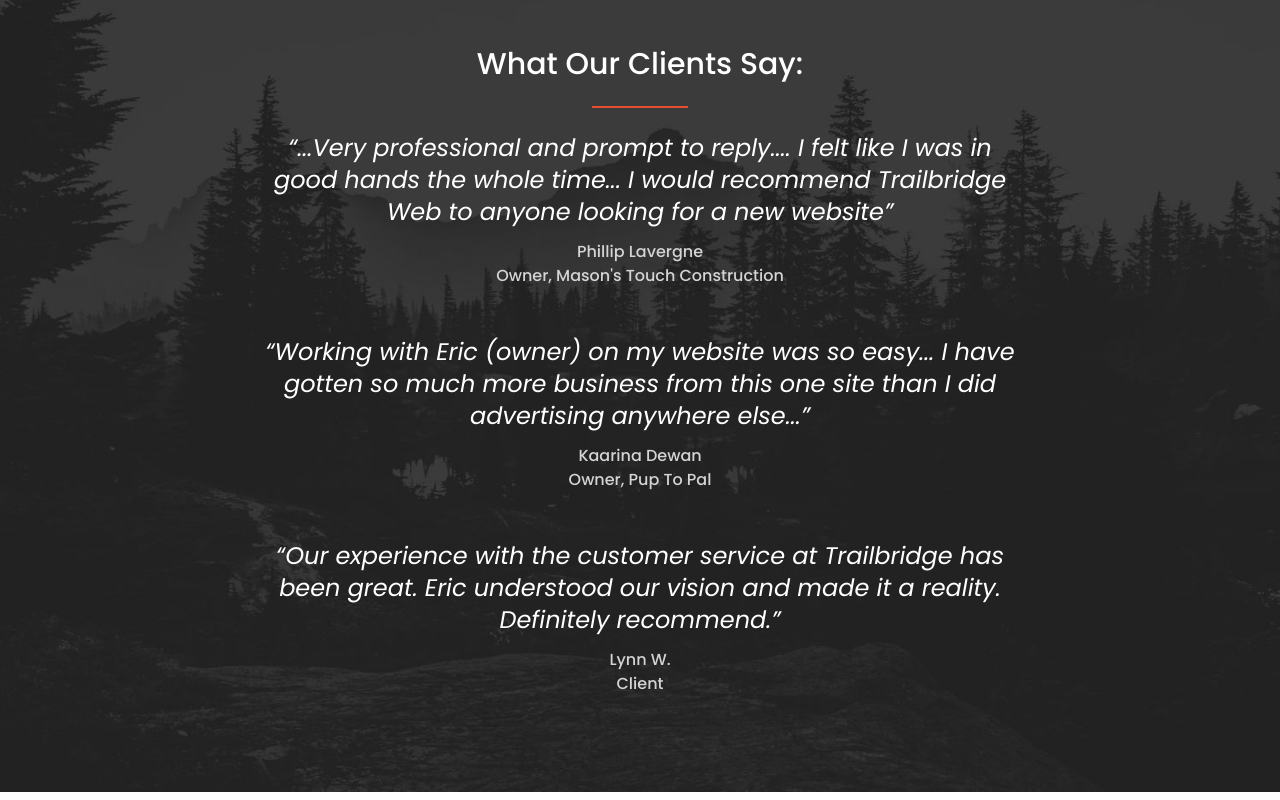
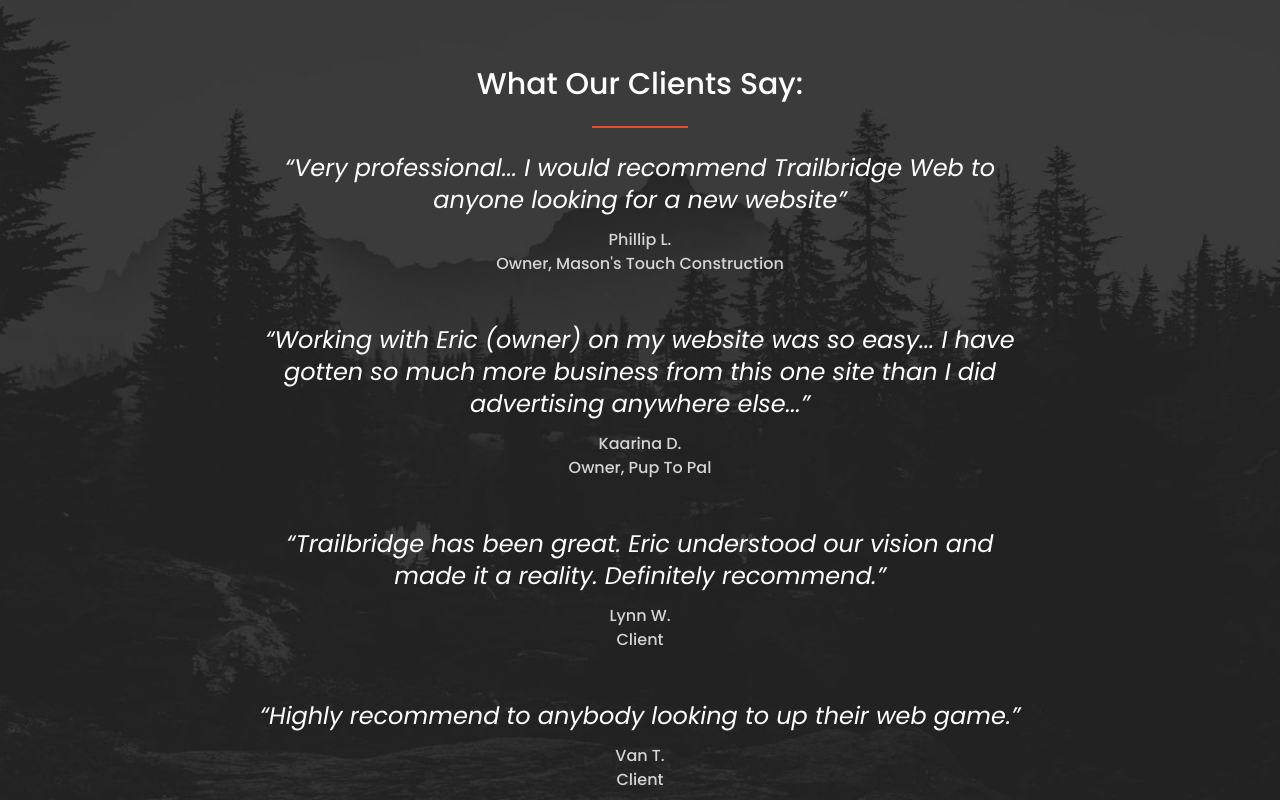
Before and after one commit to EMurrell/Agency-Beta, a Next.js app: page / in a window 1280 px wide. Shown: the part 1720-2520 px from the top of the page. Built offline with nearby package versions, Linux system fonts and the light colour scheme.

Commit message:
fix testimonials section, FAQ section

```diff
--- a/components/About.js
+++ b/components/About.js
@@ -8,13 +8,13 @@ export default function About() {
       className="flex flex-col justify-center px-8 py-10 text-center md:py-12 font-display lg:px-16"
     >
       <FadeUp>
-        <h1 className="py-4 mt-10 text-3xl font-medium text-center md:text-3xl text-neutral-800">
+        <h1 className="pt-4 pb-6 mt-10 text-3xl font-medium text-center md:text-4xl text-neutral-800">
           We Make Websites for Small Businesses.
         </h1>
       </FadeUp>
       <div className="flex self-center w-24 border-t-2 border-highlight2"></div>
       <FadeIn>
-        <div className="max-w-3xl mx-auto mt-4 mb-12 text-lg leading-7 text-center md:mb-28 lg:text-2xl text-neutral-900 md:text-xl">
+        <div className="max-w-3xl mx-auto mt-6 mb-12 text-lg leading-7 text-center md:mb-28 lg:text-2xl text-neutral-900 md:text-xl">
           <p>
             Let us craft an eye-catching website for you, so you can focus on
             running your business.
--- a/components/Faq.js
+++ b/components/Faq.js
@@ -30,7 +30,8 @@ const faqs = [
   },
   {
     question: "Do you write copy for websites?",
-    answer: "Basic copywriting services are available at an additional cost.",
+    answer:
+      "Basic copywriting services are available and charged at an hourly rate.",
   },
 ];
 
--- a/components/Nav.js
+++ b/components/Nav.js
@@ -87,7 +87,7 @@ export default function Nav() {
                       onClick={cycleOpen}
                     >
                       <Image
-                        src="/logo-small.png"
+                        src="/logo-md.png"
                         alt="trailbridge logo"
                         height={58}
                         width={150}
--- a/components/Testimonial.js
+++ b/components/Testimonial.js
@@ -18,29 +18,19 @@ export default function Testimonials() {
         </FadeUp>
         <div className="flex self-center w-24 border-t-2 border-highlight2"></div>
         <blockquote className="mt-6">
-          <FadeIn>
+          <FadeUp>
             <div className="max-w-3xl mx-auto text-lg leading-7 text-center text-white md:text-2xl">
               <em>
-                &ldquo;...Very professional and prompt to reply.... I felt like
-                I was in good hands the whole time... I would recommend
-                Trailbridge Web to anyone looking for a new website&rdquo;
+                &ldquo;Very professional... I would recommend Trailbridge Web to
+                anyone looking for a new website&rdquo;
               </em>
             </div>
-          </FadeIn>
+
             <footer className="">
               <div className="flex flex-col items-center justify-center">
-              <FadeIn>
                 <div className="flex flex-col items-center mt-3 text-center">
-                  {/* <div className="pl-4 opacity-90">
-                    <Image
-                      src="/mtclogo2.png"
-                      alt="mtc logo"
-                      width={100}
-                      height={55}
-                    />
-                  </div> */}
                   <p className="text-base font-medium font-body text-neutral-300">
-                    Phillip Lavergne
+                    Phillip L.
                   </p>
 
                   <p className="text-base font-medium font-body text-neutral-300">
@@ -53,12 +43,12 @@ export default function Testimonials() {
                     </p>
                   </a> */}
                 </div>
-              </FadeIn>
               </div>
             </footer>
+          </FadeUp>
         </blockquote>
         <blockquote className="mt-12">
-          <FadeIn>
+          <FadeUp>
             <div className="max-w-3xl mx-auto text-lg leading-7 text-center text-white md:text-2xl">
               <em>
                 &ldquo;Working with Eric (owner) on my website was so easy... I
@@ -66,36 +56,33 @@ export default function Testimonials() {
                 advertising anywhere else...&rdquo;
               </em>
             </div>
-          </FadeIn>
+
             <footer className="">
               <div className="flex flex-col items-center justify-center">
-              <FadeIn>
                 <div className="flex flex-col items-center mt-3 text-center">
                   <p className="text-base font-medium font-body text-neutral-300">
-                    Kaarina Dewan
+                    Kaarina D.
                   </p>
 
                   <p className="text-base font-medium font-body text-neutral-300">
                     Owner, Pup To Pal
                   </p>
                 </div>
-              </FadeIn>
               </div>
             </footer>
+          </FadeUp>
         </blockquote>
         <blockquote className="mt-12">
-          <FadeIn>
+          <FadeUp>
             <div className="max-w-3xl mx-auto text-lg leading-7 text-center text-white md:text-2xl">
               <em>
-                &ldquo;Our experience with the customer service at Trailbridge
-                has been great. Eric understood our vision and made it a
-                reality. Definitely recommend.&rdquo;
+                &ldquo;Trailbridge has been great. Eric understood our vision
+                and made it a reality. Definitely recommend.&rdquo;
               </em>
             </div>
-          </FadeIn>
+
             <footer className="">
               <div className="flex flex-col items-center justify-center">
-              <FadeIn>
                 <div className="flex flex-col items-center mt-3 text-center">
                   <p className="text-base font-medium font-body text-neutral-300">
                     Lynn W.
@@ -105,9 +92,33 @@ export default function Testimonials() {
                     Client
                   </p>
                 </div>
-              </FadeIn>
               </div>
             </footer>
+          </FadeUp>
+        </blockquote>
+        <blockquote className="mt-12">
+          <FadeUp>
+            <div className="max-w-3xl mx-auto text-lg leading-7 text-center text-white md:text-2xl">
+              <em>
+                &ldquo;Highly recommend to anybody looking to up their web
+                game.&rdquo;
+              </em>
+            </div>
+
+            <footer className="">
+              <div className="flex flex-col items-center justify-center">
+                <div className="flex flex-col items-center mt-3 text-center">
+                  <p className="text-base font-medium font-body text-neutral-300">
+                    Van T.
+                  </p>
+
+                  <p className="text-base font-medium font-body text-neutral-300">
+                    Client
+                  </p>
+                </div>
+              </div>
+            </footer>
+          </FadeUp>
         </blockquote>
       </div>
     </section>
```
Lines whose indentation alone changed are shown as unchanged.
